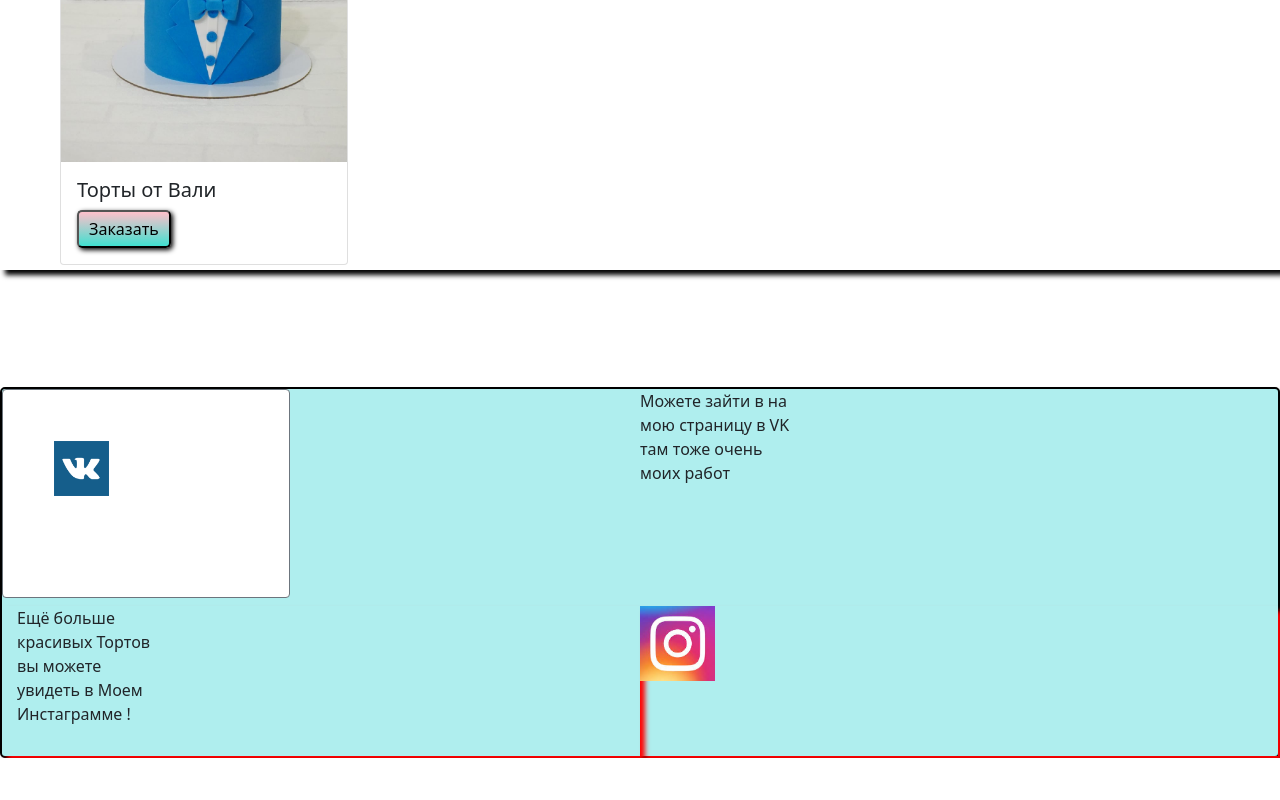
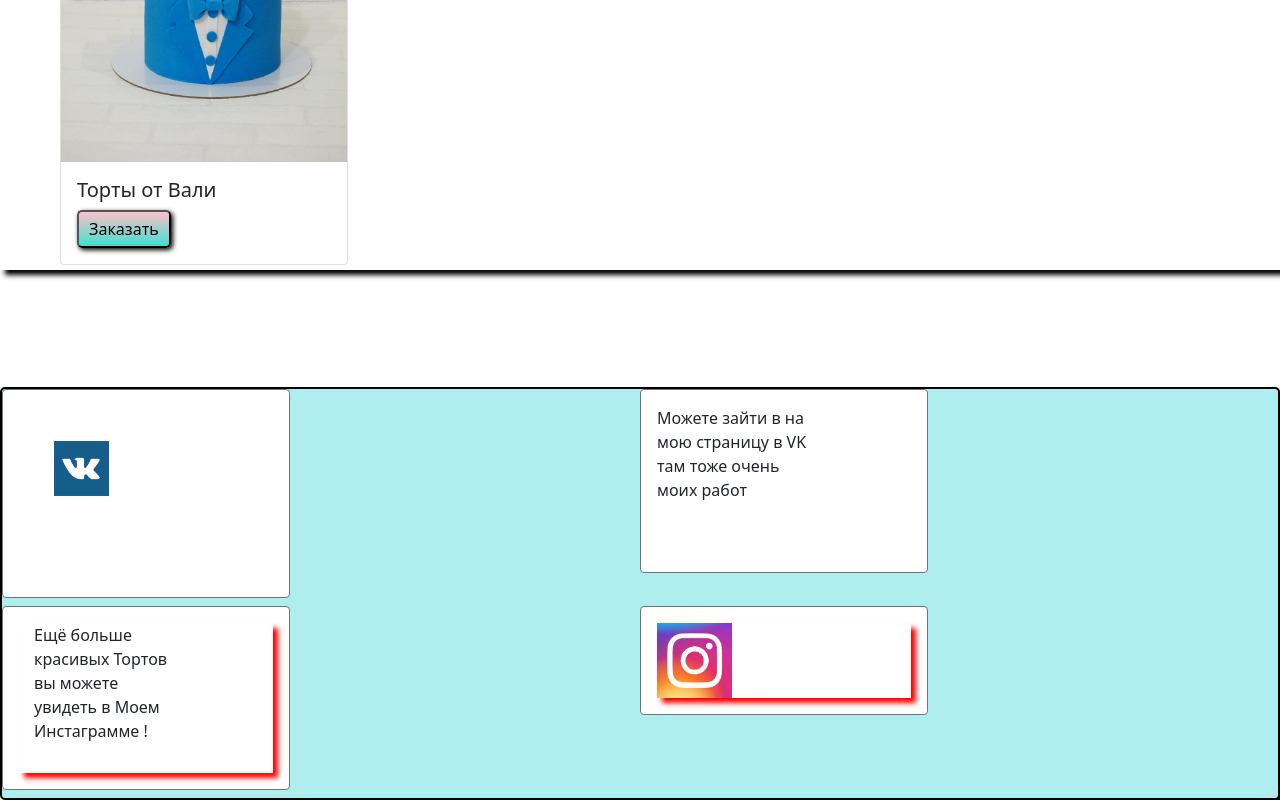
Before and after one commit to sergeianip20/rop, a Next.js app: page /secon in a window 1280 px wide. Shown: the part 1779-2579 px from the top of the page. Before the commit the page ends 2537 px from the top, so only its background shows below. Built offline with nearby package versions, Linux system fonts and the light colour scheme.

Commit message:
Update secon.js

```diff
--- a/pages/secon.js
+++ b/pages/secon.js
@@ -260,11 +260,27 @@ placeholder="напишите имя"/>
 </Card >
 </div>
 <div className={s.item}>
+   <Card   border="secondary"
+      style={{ width: '18rem' }}
+    className="mb-2">
+       <Card.Body>
+            <Card.Text>
 <div className = {s.vk_items}>
 Можете зайти в на мою страницу в VK там тоже очень моих работ
 </div>
+
+      </Card.Text>
+    </Card.Body>
+
+</Card >
 </div>
 <div className={s.item}>
+    <Card   border="secondary"
+      style={{ width: '18rem' }}
+    className="mb-2">
+       <Card.Body>
+            <Card.Text>
+
 <div className = {s.grid}>
 <div className = {s.vk_items}>
 <div className = {s.textinst}>
@@ -272,8 +288,17 @@ placeholder="напишите имя"/>
 </div>
 </div>
 </div>
+ </Card.Text>
+    </Card.Body>
+
+</Card >
 </div>
 <div className={s.item}>
+   <Card   border="secondary"
+      style={{ width: '18rem' }}
+    className="mb-2">
+       <Card.Body>
+            <Card.Text>
 <div className={s.grid}>
 <div className = {s.vk_items1}>
 <a href="https://instagram.com/vp.cake?utm_medium=copy_link">
@@ -281,6 +306,10 @@ placeholder="напишите имя"/>
 </a>
 </div>
 </div>
+</Card.Text>
+    </Card.Body>
+
+</Card >
 </div>
 </div>
 
```
